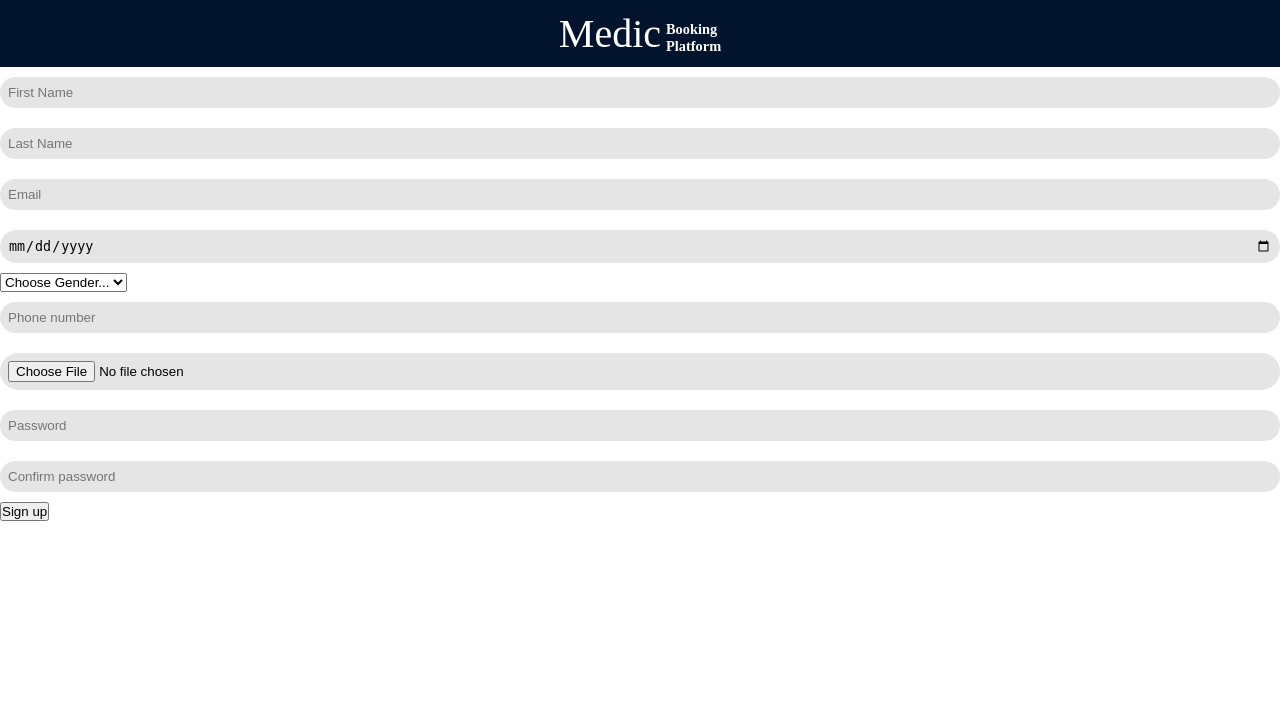
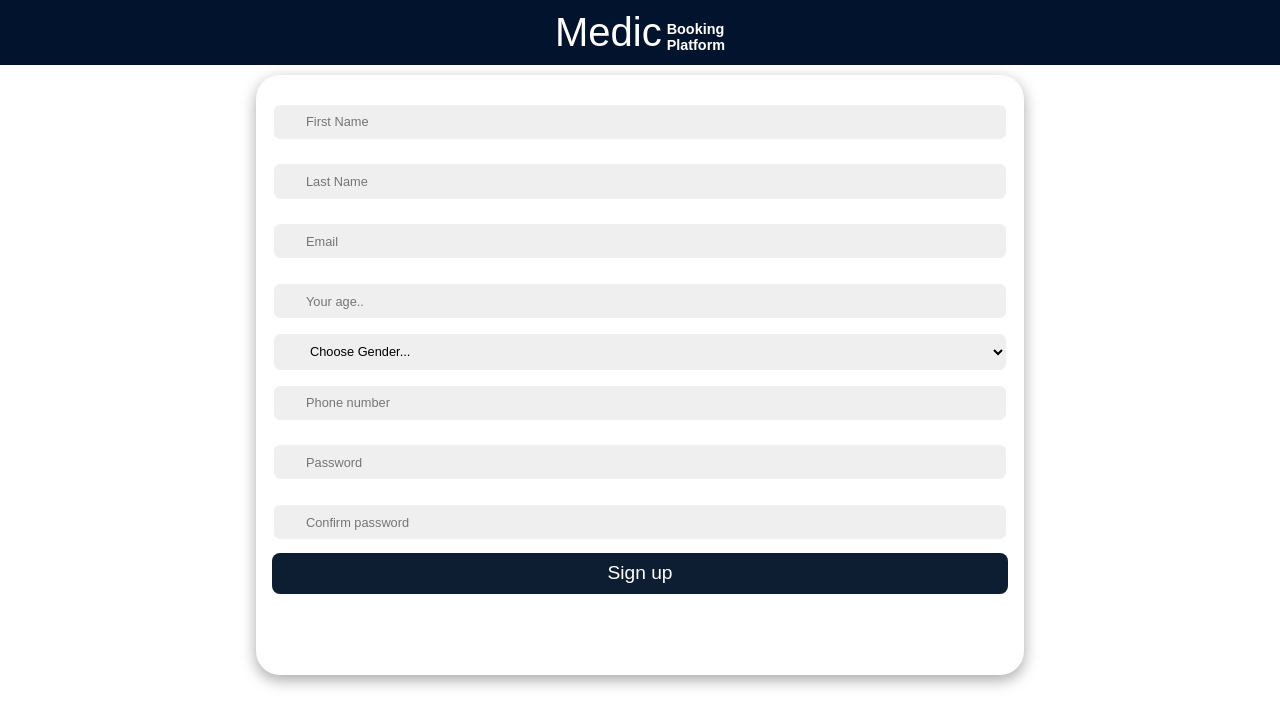
Before and after one commit to BruceFelix/Doctor-s-booking-system-Afya-app, a Django app: page /patientsignup in a window 1280 px wide. Shown: the top 727 px of the page. Run offline with Django 4.2, Linux system fonts and the light colour scheme; parts of the project's set-up code (start-up, migrations or seed data) failed here and were passed over.

Commit message:
all templates are updated

```diff
--- /dev/null
+++ b/main/static/registration/users.css
@@ -0,0 +1,226 @@
+:root {
+    --primary-color: #0d1d32;
+    --secondary-color: #02132e;
+    --black: #000000;
+    --white: #ffffff;
+    --gray: #efefef;
+    --gray-2: #757575;
+}
+* {
+    font-family: 'Poppins', sans-serif;
+    margin: 0;
+    padding: 0;
+    box-sizing: border-box;
+}
+.patient-form {
+    padding: 1rem;
+    background-color: var(--white);
+    border-radius: 1.5rem;
+    width:60%;
+    height: 600px;
+    margin: 10px auto 0;
+    box-shadow: rgba(0, 0, 0, 0.35) 0px 5px 15px;
+    overflow: hidden;
+}
+
+.input-group {
+    position: relative;
+    width: 100%;
+    margin: .1rem 0;
+}
+
+/* .input-group i {
+    position: absolute;
+    top: 50%;
+    left: 1rem;
+    transform: translateY(-50%);
+    font-size: 1.4rem;
+    color: var(--gray-2);
+} */
+
+.input-group input,select {
+    width: 100%;
+    padding: .6rem 2rem;
+    font-size: .8rem;
+    background-color: var(--gray);
+    border-radius: .5rem;
+    border: 0.125rem solid var(--white);
+    outline: none;
+}
+
+.input-group input:focus {
+    border: 0.125rem solid var(--primary-color);
+}
+
+.patient-form button {
+    cursor: pointer;
+    width: 100%;
+    padding: .6rem 0;
+    border-radius: .5rem;
+    border: none;
+    background-color: var(--primary-color);
+    color: var(--white);
+    font-size: 1.2rem;
+    outline: none;
+}
+
+/* .form p {
+    margin: 1rem 0;
+    font-size: .7rem;
+}
+
+.text {
+    margin: 4rem;
+    color: var(--white);
+} */
+
+/* .text h2 {
+    font-size: 3.5rem;
+    font-weight: 800;
+    margin: 2rem 0;
+    transition: 1s ease-in-out;
+}
+
+.text p {
+    font-weight: 600;
+    transition: 1s ease-in-out;
+    transition-delay: .2s;
+}
+
+.img img {
+    width: 30vw;
+    transition: 1s ease-in-out;
+    transition-delay: .4s;
+}
+
+.text.sign-in h2,
+.text.sign-in p,
+.img.sign-in img {
+    transform: translateX(-250%);
+}
+
+.text.sign-up h2,
+.text.sign-up p,
+.img.sign-up img {
+    transform: translateX(250%);
+}
+
+.container.sign-in .text.sign-in h2,
+.container.sign-in .text.sign-in p,
+.container.sign-in .img.sign-in img,
+.container.sign-up .text.sign-up h2,
+.container.sign-up .text.sign-up p,
+.container.sign-up .img.sign-up img {
+    transform: translateX(0);
+}
+
+/* BACKGROUND */
+/*
+.container::before {
+    content: "";
+    position: absolute;
+    top: 0;
+    right: 0;
+    height: 100vh;
+    width: 300vw;
+    transform: translate(35%, 0);
+    background-image: linear-gradient(-45deg, var(--primary-color) 0%, var(--secondary-color) 100%);
+    transition: 1s ease-in-out;
+    z-index: 6;
+    box-shadow: rgba(0, 0, 0, 0.35) 0px 5px 15px;
+    border-bottom-right-radius: max(50vw, 50vh);
+    border-top-left-radius: max(50vw, 50vh);
+}
+
+.container.sign-in::before {
+    transform: translate(0, 0);
+    right: 50%;
+}
+
+.container.sign-up::before {
+    transform: translate(100%, 0);
+    right: 50%;
+}
+.therapists a {
+    text-decoration: none;
+    color: black;
+}
+
+.photo,
+.number,
+.passconfirm,
+.password{
+    float: left;
+    width: 50%;
+}
+.names{
+    display: flex;
+}
+/* RESPONSIVE */
+/*
+@media only screen and (max-width: 425px) {
+
+    .container::before,
+    .container.sign-in::before,
+    .container.sign-up::before {
+        height: 100vh;
+        border-bottom-right-radius: 0;
+        border-top-left-radius: 0;
+        z-index: 0;
+        transform: none;
+        right: 0;
+    }
+
+    /* .container.sign-in .col.sign-up {
+        transform: translateY(100%);
+    } */
+/*
+    .container.sign-in .col.sign-in,
+    .container.sign-up .col.sign-up {
+        transform: translateY(0);
+    }
+    .content-row {
+        align-items: flex-start !important;
+    }
+
+    .content-row .col {
+        transform: translateY(0);
+        background-color: unset;
+    }
+
+    .col {
+        width: 100%;
+        position: absolute;
+        padding: 2rem;
+        background-color: var(--white);
+        border-top-left-radius: 2rem;
+        border-top-right-radius: 2rem;
+        transform: translateY(100%);
+        transition: 1s ease-in-out;
+    }
+
+    .row {
+        align-items: flex-end;
+        justify-content: flex-end;
+    }
+
+    .form,
+    .social-list {
+        box-shadow: none;
+        margin: 0;
+        padding: 0;
+    }
+
+    .text {
+        margin: 0;
+    }
+
+    .text p {
+        display: none;
+    }
+
+    .text h2 {
+        margin: .5rem;
+        font-size: 2rem;
+    }
+} */
--- a/main/templates/registration/base.html
+++ b/main/templates/registration/base.html
@@ -8,8 +8,7 @@
     <link rel="stylesheet" href="{% static 'registration/base.css' %}">
     <link rel="stylesheet" href="{% static 'registration/login.css' %}">
     <link rel="stylesheet" href="{% static 'registration/register.css' %}">
-    <link rel="stylesheet" href="{% static 'registration/patientsignup.css' %}">
-    <link href="https://fonts.googleapis.com/css2?family=Great+Vibes&display=swap" rel="stylesheet">
+    <link rel="stylesheet" href="{% static 'registration/users.css' %}">
 
     <title>{% block title %}Medic{% endblock %}</title>
 </head>
@@ -29,7 +28,5 @@
         {% block content %}
         {% endblock %}
     </div>
-    <script src="https://cdn.jsdelivr.net/npm/@popperjs/core@2.11.6/dist/umd/popper.min.js" integrity="sha384-oBqDVmMz9ATKxIep9tiCxS/Z9fNfEXiDAYTujMAeBAsjFuCZSmKbSSUnQlmh/jp3" crossorigin="anonymous"></script>
-    <script src="https://cdn.jsdelivr.net/npm/bootstrap@5.2.2/dist/js/bootstrap.min.js" integrity="sha384-IDwe1+LCz02ROU9k972gdyvl+AESN10+x7tBKgc9I5HFtuNz0wWnPclzo6p9vxnk" crossorigin="anonymous"></script>
 </body>
 </html>
--- a/main/templates/registration/patientsignup.html
+++ b/main/templates/registration/patientsignup.html
@@ -2,12 +2,13 @@
 {% block title %}Patient Sign up page {% endblock %}
 
 {% block content %}
-	<form class="patient" method="POST">
-			<div class="input-group">
+
+	<form class="patient-form" method="POST">
+			<div class="input-group firstname">
 				<label for="firstname"></label>
 				<input type="text" id="firstname" name="firstname" placeholder="First Name">
 			</div>
-			<div class="input-group">
+			<div class="input-group lastname">
 				<label for="lastname"></label>
 				<input type="text" id="lastname" name="lastname" placeholder="Last Name">
 			</div>
@@ -16,8 +17,8 @@
 			<input id="mail" type="email" name="mail" placeholder="Email">
 		</div>
 		<div class="input-group">
-			<label for="dob"></label>
-			<input type="date" id="dob" name="dob" placeholder="DOB">
+			<label for="age"></label>
+			<input type="number" id="age" name="age" placeholder="Your age..">
 		</div>
 		<div class="input-group">
 			<label for="gender"></label>
@@ -31,10 +32,10 @@
 			<label for="number"></label>
 			<input id="number" name="number" type="tel" placeholder="Phone number">
 		</div>
-		<div class="input-group photo">
+		<!-- <div class="input-group photo">
 			<label for="photo"></label>
 			<input type="file" id="photo" name="photo" placeholder="photo">
-		</div>
+		</div> -->
 		<div class="input-group password">
 			<label for="password"></label>
 			<input type="password" name="password" placeholder="Password">
@@ -46,7 +47,7 @@
 		<button>
 			Sign up
 		</button>
-		<!-- <div class="therapists">
+		<!-- <div class="">
 			<p>
 				<p>Are you a Doctor? <a href=""><b>Sign up here!</b></a></p>
 			</p>
--- a/main/urls.py
+++ b/main/urls.py
@@ -9,5 +9,6 @@ urlpatterns = [
     path('sign_up', views.sign_up, name="sign_up"),
     path('signup', views.signup, name="signup"),
     path('patientsignup', views.patient_signup, name="patient_signup"),
+    path('doctorssignup', views.doctor_signup, name="doctor_signup"),
 
 ]
--- a/main/views.py
+++ b/main/views.py
@@ -28,3 +28,6 @@ def signup(request):
 
 def patient_signup(request):
     return render(request, 'registration/patientsignup.html')
+
+def doctor_signup(request):
+    return render(request, 'registration/doctorssignup.html')
```
Also changed, not shown: main/static/main/css/doctorsignup.css (deleted, +0 -97 lines), main/static/registration/patientsignpu.css (deleted, +0 -44 lines), main/templates/registration/doctorssignup.html (+6 -35 lines), db.sqlite3.
